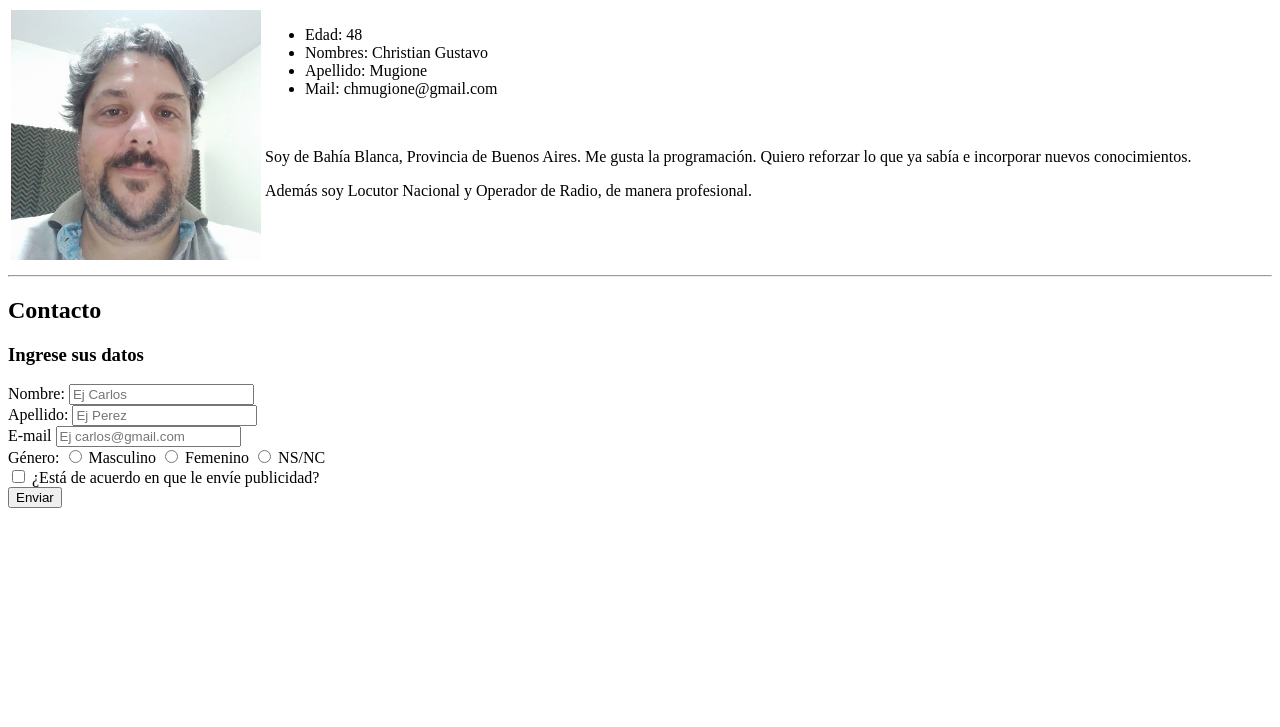
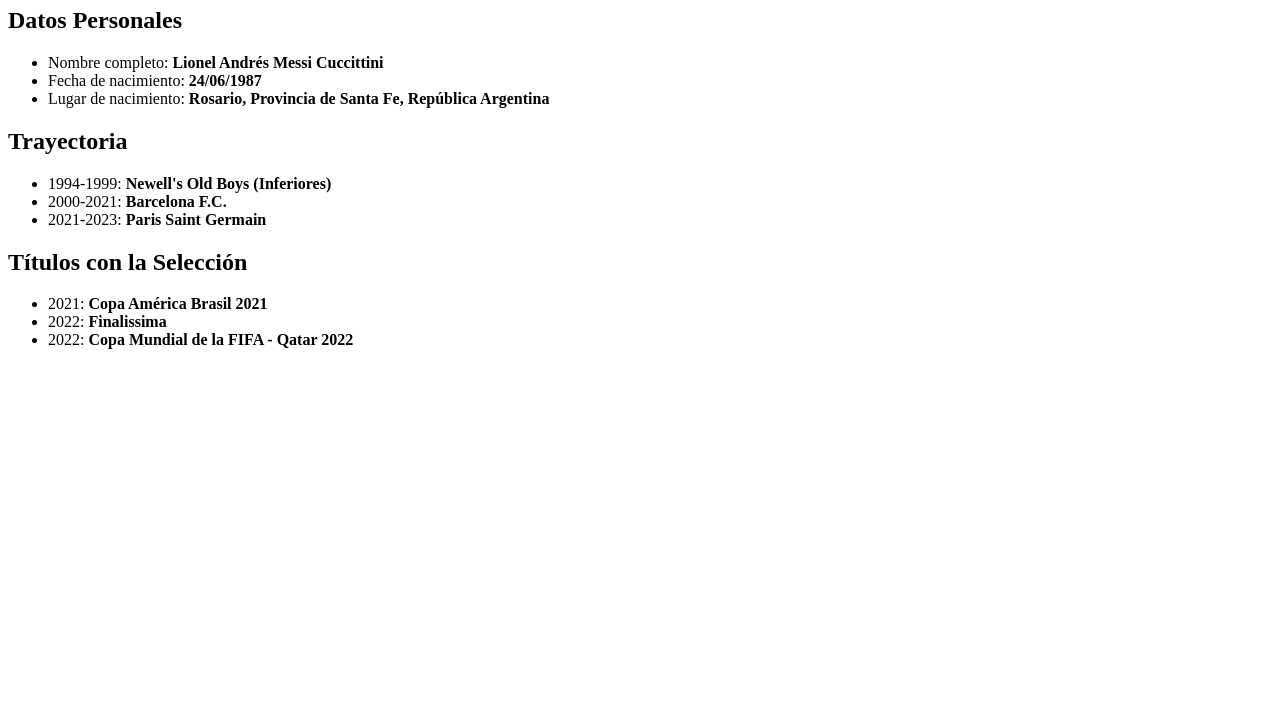
Before and after one commit to ChristianMugione/nucba-desafios, a plain HTML site: page index.html in a window 1280 px wide. Shown: the part 73-800 px from the top of the page. Drawn offline with Linux system fonts and the light colour scheme.

Commit message:
Ejercicio 1

```diff
--- a/index.html
+++ b/index.html
@@ -5,70 +5,31 @@
     <meta charset="UTF-8">
     <meta http-equiv="X-UA-Compatible" content="IE=edge">
     <meta name="viewport" content="width=device-width, initial-scale=1.0">
-    <title>Christian Mugione</title>
-
+    <title>NUCBA | Desafíos | Ejercicio 1</title>
 </head>
 
 <body>
-    <div>
-        <h1>Christian Mugione | Perfil</h1>
-        <table>
-            <tr>
-                <td>
+    <h1>Curriculum Vitae de Lionel Messi</h1>
+    <h2>Datos Personales</h2>
+    <ul>
+        <li>Nombre completo: <strong>Lionel Andrés Messi Cuccittini</strong></li>
+        <li>Fecha de nacimiento: <strong>24/06/1987</strong></li>
+        <li>Lugar de nacimiento: <strong>Rosario, Provincia de Santa Fe, República Argentina</strong></li>
+    </ul>
+    <h2>Trayectoria</h2>
+    <ul>
+        <li>1994-1999: <strong>Newell's Old Boys (Inferiores)</strong></li>
+        <li>2000-2021: <strong>Barcelona F.C.</strong></li>
+        <li>2021-2023: <strong>Paris Saint Germain</strong></li>
+    </ul>
 
-                    <img src="img/christian-mugione-2023.jpeg" alt="Christian Mugione" width="250" />
+    <h2>Títulos con la Selección</h2>
+    <ul>
+        <li>2021: <strong>Copa América Brasil 2021</strong></li>
+        <li>2022: <strong>Finalissima</strong></li>
+        <li>2022: <strong>Copa Mundial de la FIFA - Qatar 2022</strong></li>
+    </ul>
 
-                </td>
-                <td valign="top">
-
-                    <ul>
-                        <li>Edad: 48</li>
-                        <li>Nombres: Christian Gustavo</li>
-                        <li>Apellido: Mugione</li>
-                        <li>Mail: chmugione@gmail.com</li>
-                    </ul>
-
-                    <br>
-
-                    <div>
-                        <p>Soy de Bahía Blanca, Provincia de Buenos Aires. Me gusta la programación. Quiero reforzar lo
-                            que ya sabía e incorporar nuevos conocimientos.</p>
-                        <p>Además soy Locutor Nacional y Operador de Radio, de manera profesional.</p>
-                    </div>
-                </td>
-            </tr>
-        </table>
-    </div>
-    <hr>
-    <div>
-        <h2>Contacto</h2>
-
-        <form action="">
-            <h3>Ingrese sus datos</h3>
-            <label for="nombre">Nombre: </label>
-            <input type="text" id="nombre" placeholder="Ej Carlos" />
-            <br>
-            <label for="apellido">Apellido: </label>
-            <input type="text" id="apellido" placeholder="Ej Perez" />
-            <br>
-            <label for="correo">E-mail</label>
-            <input type="text" id="correo" placeholder="Ej carlos@gmail.com" />
-            <br>
-            Género:
-            <input type="radio" id="masculino" name="genero" />
-            <label for="masculino">Masculino</label>
-            <input type="radio" id="femenino" name="genero" />
-            <label for="femenino">Femenino</label>
-            <input type="radio" id="quetimporta" name="genero" />
-            <label for="quetimporta">NS/NC</label>
-            <br>
-            <input type="checkbox" id="ok" />
-            <label for="ok">¿Está de acuerdo en que le envíe publicidad?</label>
-            <br>
-            <button>Enviar</button>
-
-        </form>
-    </div>
 </body>
 
 </html>
```
Also changed, not shown: index2.html (added, +74 -0 lines), img/fefo.jpg (deleted).
